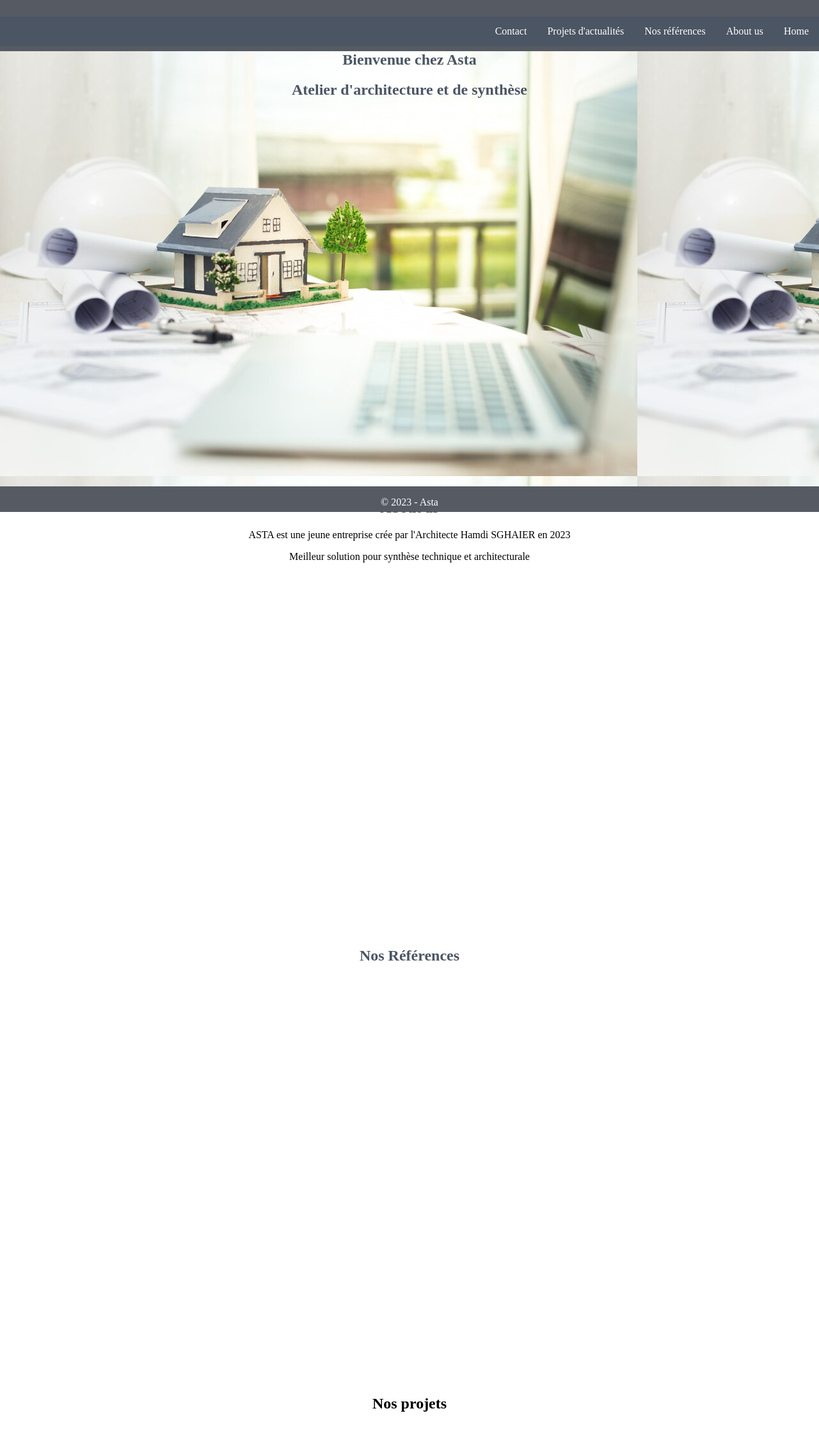
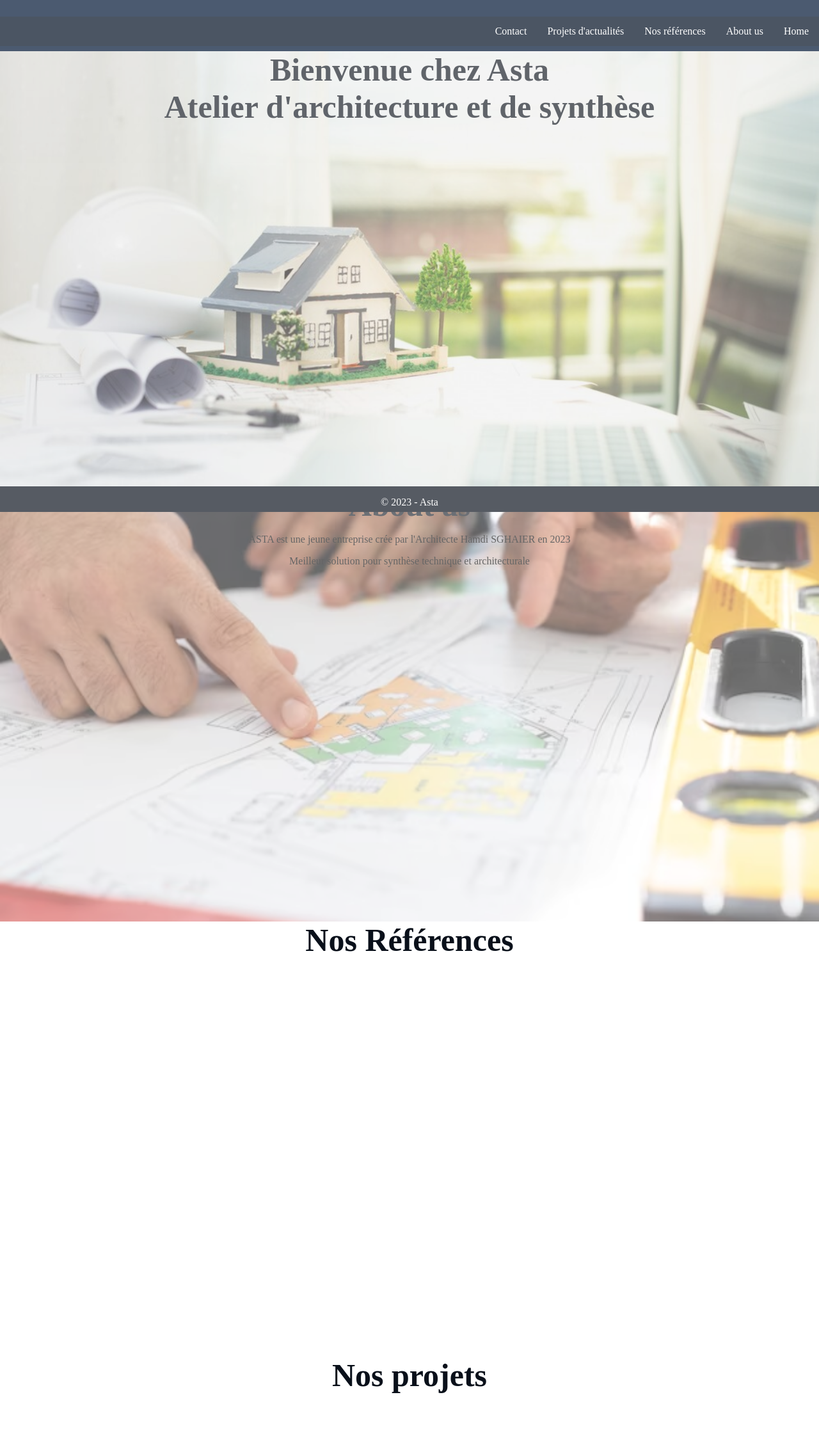
Before and after one commit to ahmed2007/ASTA-WEB-SITE, a website: page public/index.html in a window 1280 px wide. Shown: the top 2244 px of the page at 64% size. Drawn offline with Linux system fonts and the light colour scheme.

Commit message:
continue with home page and about as

```diff
--- a/public/index.html
+++ b/public/index.html
@@ -27,14 +27,14 @@
 
         </header>
         <main id="main">
-                <section id="home" class="h-5eme">
-                        <h1 class="text-center text-gray-600 m-0">Bienvenue chez Asta</h1>
+                <section id="home" class="section-page">
+                        <h1 class="text-center text-gray-600">Bienvenue chez Asta</h1>
                         <h2  class="text-center text-gray-600 text-3xl">Atelier d'architecture et de synthèse</h2>
                     </section>
 
 
 
-                <section id="about" class="h-5eme">
+                <section id="about" class="section-page">
                     <div class="flex flex-col">
                         <div><h1 class="text-center text-gray-600">About as</h1></div>
                         <div>
@@ -54,12 +54,20 @@
 
 
                 </section>
-                <section id="ref" class="h-5eme">
+                <section id="ref" class="section-page">
                     <h1 class="text-center text-gray-600">Nos Références</h1></section>
-                <section id="projet"  class="h-5eme">
-                    <h1 class="text-center">Nos projets</h1></section>
-                <section id="contact"  class="h-5eme">
-                    <h1 class="text-center text-gray-600">Contact</h1></section>
+                <section id="projet"  class="section-page">
+                    <h1 class="text-center text-gray-600">Nos projets</h1></section>
+                <section id="contact"  class="section-page">
+                    <h1 class="text-center text-gray-600">Contact</h1>
+                <div class="text-center">
+                    <h2 >Hamdi SGHAIER</h2>
+                    <h2>Tel: 00.00.00.00.00</h2>
+                    <h2>email: hamdi_sghaier@hotmai.com</h2>
+                    <h2>Linkedin: https://www.linkedin.com/in/hamdi-sghaier-7430aa33/</h2>
+                </div>
+
+            </section>
 
 
         </main>
--- a/src/styles.css
+++ b/src/styles.css
@@ -11,12 +11,14 @@ html, body {
 #header {
     width: 100%;
     height: 10%;
-    background-color:  rgb(86, 91, 99);
+    background-color:  rgb(75, 90, 112);
+
 }
 
 #main{
     width: 100%;
     height: 85%;
+    background-color: rgba(0, 0, 0, 0.1);
 }
 
 #footer {
@@ -32,16 +34,32 @@ html, body {
     text-align: center;
 }
 
+.p{
+    font-size:xx-large;
+}
+
 .col {
     flex-direction: column;
 }
 
 .text-gray-600 {
-    color:  rgb(75 85 99);
+    color:  rgb(9, 16, 26);
+    margin: 0;
+    font-size: 50px;
 }
 
 #home {
     background-image: url('/public/assets/img/image2.jpg');
+    background-repeat: no-repeat;
+    background-size: cover;
+    opacity: 60%;
+}
+
+#about {
+    background-image: url('/public/assets/img/image1.avif');
+    background-repeat: no-repeat;
+    background-size: cover;
+    opacity: 60%;
 }
 
 
@@ -75,7 +93,7 @@ ul {
     height: 33%;
   }
 
-  .h-5eme {
+  .section-page {
     height: 100%;
   }
 
@@ -84,5 +102,5 @@ ul {
   }
 
   .m-0 {
-    margin: 0;
+
   }
```
Also changed, not shown: public/assets/img/planification-civile-ville.avif (renamed from public/assets/img/planification-civile-ville-developpement-immobilier-architectes-regardant-dessin-abstrait-ville-pour-concevoir-futur-batiment-creatif-ville-concep.avif).
